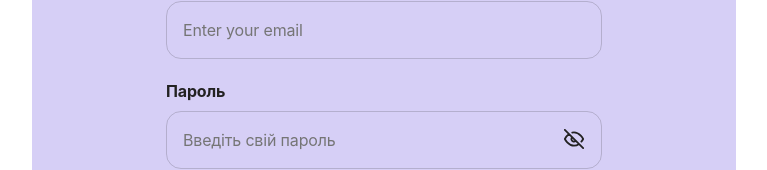
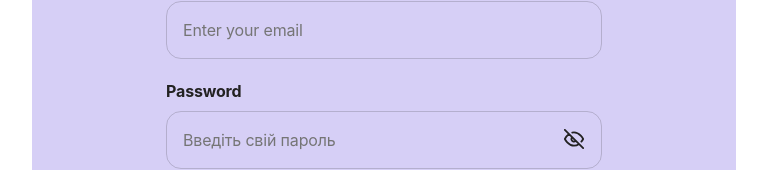
Before and after one commit to PetroMazuryk/water-control-frontend, a React (Vite) app: page /water-control-frontend/login in a window 1280 px wide. Shown: the part 283-453 px from the top of the page, without its empty margins (256-1023 px from the left). Built offline with nearby package versions, Linux system fonts and the light colour scheme; no server answers.

Commit message:
add language change for password to form login component

```diff
--- a/src/components/FormLogin/FormLogin.jsx
+++ b/src/components/FormLogin/FormLogin.jsx
@@ -68,7 +68,7 @@ const FormLogin = () => {
           </label>
 
           <label className={css.registerLabel}>
-            <span>Пароль</span>
+            <span>{t('password')}</span>
             <span className={css.registerPassword}>
               <input
                 type={showPassword ? 'text' : 'password'}
--- a/src/locales/de/translation.json
+++ b/src/locales/de/translation.json
@@ -8,6 +8,7 @@
   "logIn": "Einloggen",
 
   "placeholderEmail": "Geben Sie Ihre E-Mail ein",
+  "password": "Passwort",
 
   "userCountText": "Unsere <span class=\"{{userCountTextColor}}\">{{count}} glücklichen</span><br/> Kunden",
   "habitDrive": "Gewohnheitsantrieb",
--- a/src/locales/en/translation.json
+++ b/src/locales/en/translation.json
@@ -8,6 +8,7 @@
   "logIn": "LogIn",
 
   "placeholderEmail": "Enter your email",
+  "password": "Password",
 
   "userCountText": "Our <span class=\"{{userCountTextColor}}\">{{count}} happy</span><br/> customers",
   "habitDrive": "Habit drive",
--- a/src/locales/uk/translation.json
+++ b/src/locales/uk/translation.json
@@ -8,6 +8,7 @@
   "logIn": "Увійти",
 
   "placeholderEmail": "Введіть свою пошту",
+  "password": "Пароль",
 
   "userCountText": "Наші <span class=\"{{userCountTextColor}}\">{{count}} щасливі</span><br/> клієнти",
   "habitDrive": "Вироблення звички",
```
